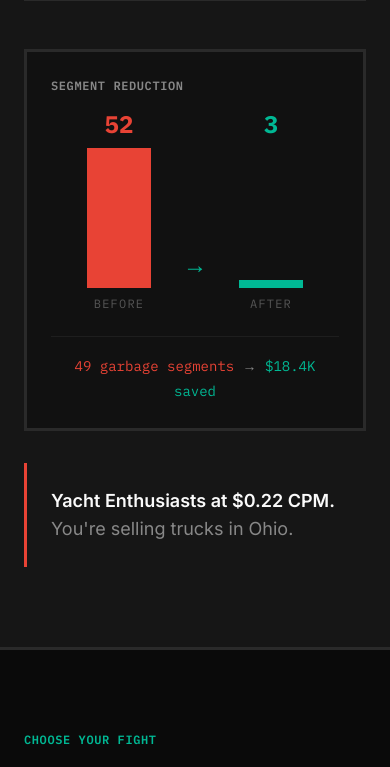
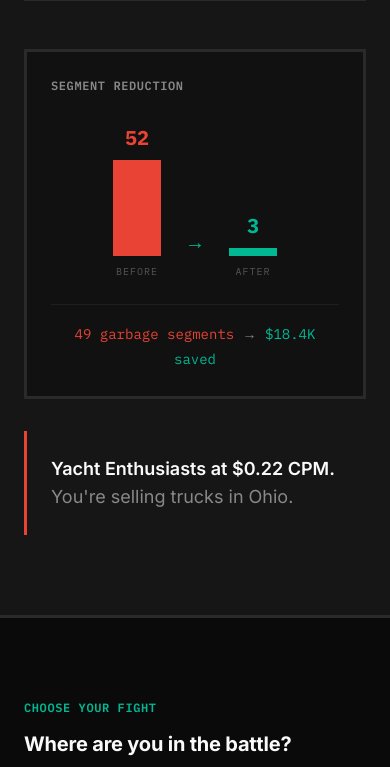
Before and after one commit to adamhelfgott/precise26, a Next.js app in the folder website/: page / in a window 390 px wide. Shown: the part 4167-4934 px from the top of the page. Built offline with nearby package versions, Linux system fonts and the light colour scheme.

Commit message:
fix: mobile-optimize bar chart and path finder

```diff
--- a/website/src/components/PathFinder.tsx
+++ b/website/src/components/PathFinder.tsx
@@ -21,7 +21,7 @@ export default function PathFinder() {
           transition={{ duration: 0.6 }}
         >
           <span className="type-label-accent mb-4 block">CHOOSE YOUR FIGHT</span>
-          <h2 className="type-display-md mb-12 font-mono">
+          <h2 className="type-display-sm md:type-display-md mb-8 md:mb-12">
             Where are you in the battle?
           </h2>
 
--- a/website/src/components/Scenario.tsx
+++ b/website/src/components/Scenario.tsx
@@ -156,30 +156,28 @@ export default function Scenario() {
         >
           <div className="type-label text-[var(--text-tertiary)] mb-6">SEGMENT REDUCTION</div>
 
-          <div className="flex items-end gap-8 md:gap-16 justify-center h-48">
+          <div className="flex items-end gap-6 md:gap-16 justify-center h-40 md:h-48">
             {/* Before bar */}
             <div className="flex flex-col items-center">
-              <span className="font-mono font-bold text-2xl text-[var(--danger)] mb-2">52</span>
+              <span className="font-mono font-bold text-xl md:text-2xl text-[var(--danger)] mb-2">52</span>
               <div
-                className="w-16 md:w-24 bg-[var(--danger)]"
-                style={{ height: '140px' }}
+                className="w-12 md:w-24 bg-[var(--danger)] h-24 md:h-36"
               />
-              <span className="font-mono text-xs text-[var(--text-tertiary)] mt-2 uppercase tracking-widest">Before</span>
+              <span className="font-mono text-[10px] md:text-xs text-[var(--text-tertiary)] mt-2 uppercase tracking-widest">Before</span>
             </div>
 
             {/* Arrow */}
-            <div className="flex flex-col items-center justify-center pb-8">
-              <span className="font-mono text-2xl text-[var(--accent)]">→</span>
+            <div className="flex flex-col items-center justify-center pb-6 md:pb-8">
+              <span className="font-mono text-xl md:text-2xl text-[var(--accent)]">→</span>
             </div>
 
             {/* After bar */}
-            <div className="flex flex-col items-center">
-              <span className="font-mono font-bold text-2xl text-[var(--accent)] mb-2">3</span>
+            <div className="flex flex-col items-center justify-end">
+              <span className="font-mono font-bold text-xl md:text-2xl text-[var(--accent)] mb-2">3</span>
               <div
-                className="w-16 md:w-24 bg-[var(--accent)]"
-                style={{ height: '8px', marginTop: '132px' }}
+                className="w-12 md:w-24 bg-[var(--accent)] h-2"
               />
-              <span className="font-mono text-xs text-[var(--text-tertiary)] mt-2 uppercase tracking-widest">After</span>
+              <span className="font-mono text-[10px] md:text-xs text-[var(--text-tertiary)] mt-2 uppercase tracking-widest">After</span>
             </div>
           </div>
 
```
